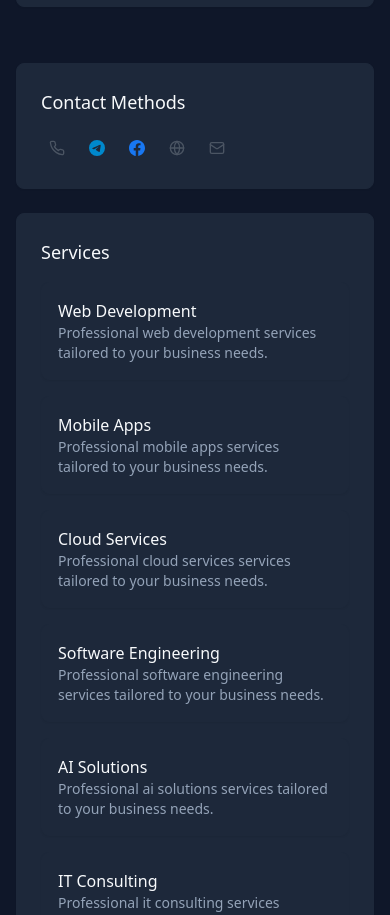
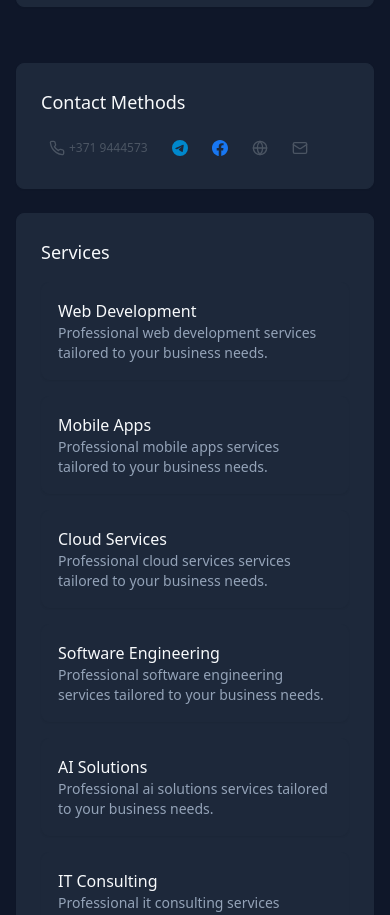
Before and after one commit to Bizzigo/Vote-APP-v-0.1, a React (Vite) app: page /vendor/1 in a window 390 px wide. Shown: the part 780-1695 px from the top of the page. Built offline with nearby package versions, Linux system fonts and the light colour scheme.

Commit message:
Fix: Remove duplicate search clear icon and show phone
- Removed the duplicate clear icon in the search bar.
- Added phone number visibility to vendor cards.

```diff
--- a/src/components/SearchBar.tsx
+++ b/src/components/SearchBar.tsx
@@ -104,7 +104,7 @@ const SearchBar: React.FC<SearchBarProps> = ({
     >
       <div className="relative w-full">
         <Input
-          type="search"
+          type="text"
           value={searchTerm}
           onChange={handleInputChange}
           onKeyDown={handleKeyDown}
--- a/src/components/vendor/VendorContactMethods.tsx
+++ b/src/components/vendor/VendorContactMethods.tsx
@@ -21,11 +21,15 @@ const VendorContactMethods: React.FC<VendorContactMethodsProps> = ({
   hasFacebook,
   hasWebsite
 }) => {
+  // Generate random phone number for Latvia for demo purposes
+  const phoneNumber = `+371 ${Math.floor(2000000 + Math.random() * 8000000)}`;
+
   return (
     <div className="flex flex-wrap items-center gap-2 mt-3">
       {hasPhone && (
-        <a href={`tel:+37120000000`} className="p-2 hover:bg-secondary rounded-full transition-colors" title="Call">
+        <a href={`tel:${phoneNumber.replace(/\s/g, '')}`} className="p-2 hover:bg-secondary rounded-full transition-colors flex items-center gap-1" title={phoneNumber}>
           <Phone className="h-4 w-4 text-gray-600" />
+          <span className="text-xs text-gray-600">{phoneNumber}</span>
         </a>
       )}
       {hasWhatsapp && (
```
